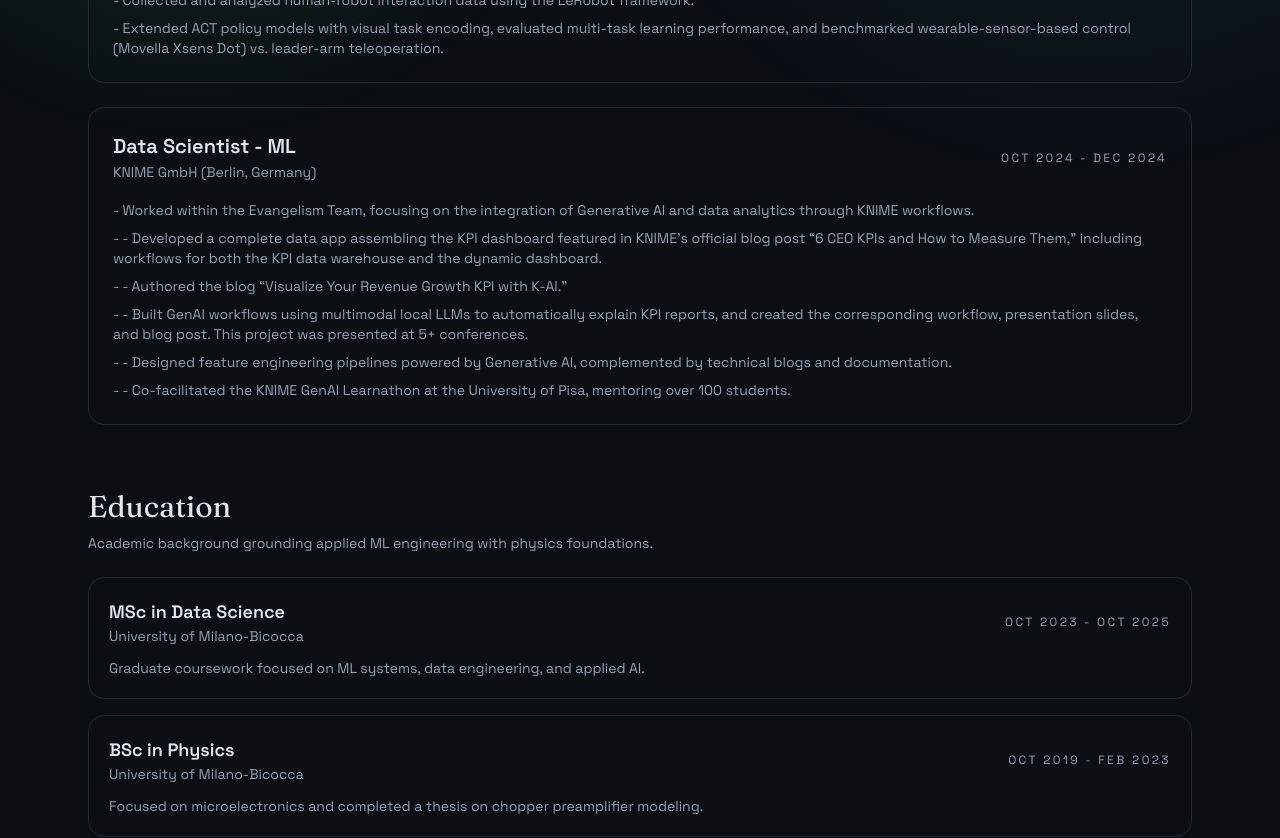
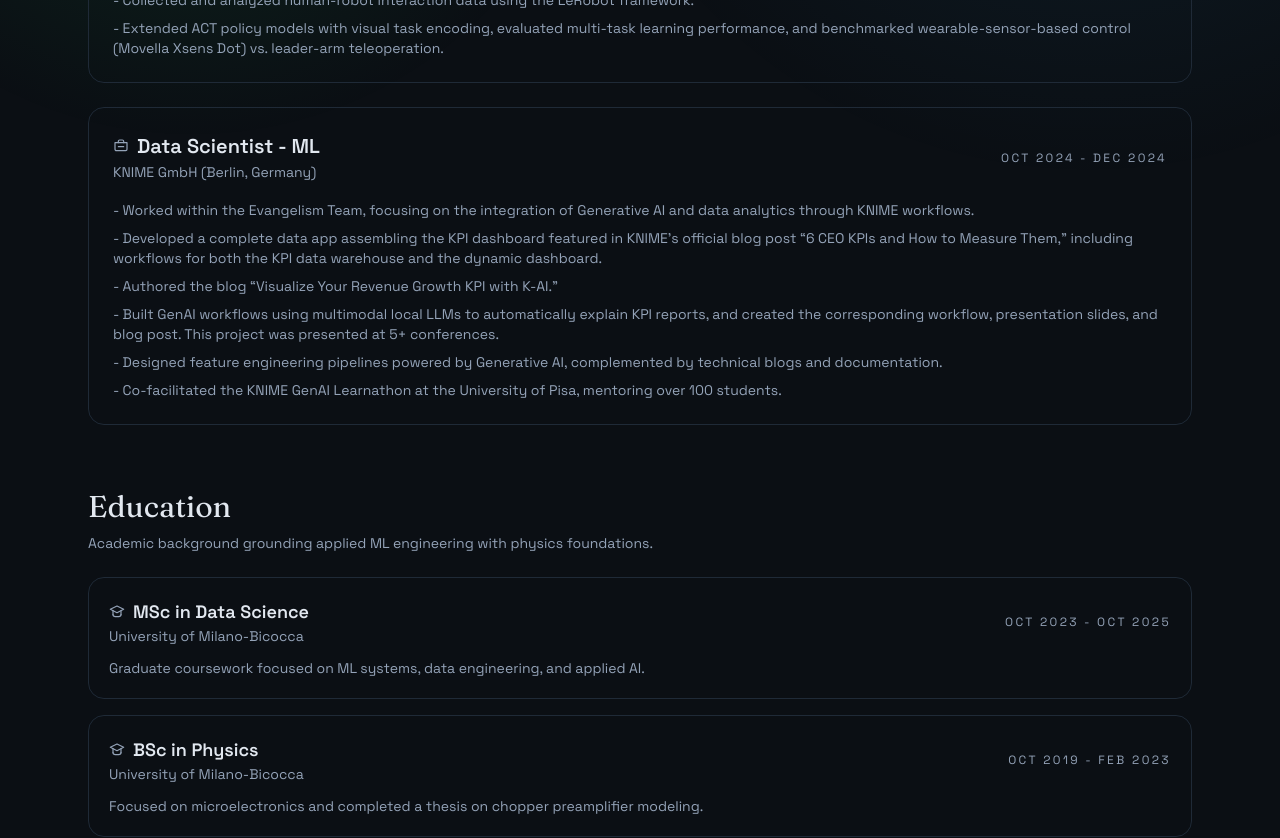
Before and after one commit to SergioV3005/portfolio-sv, a Next.js app: page /experience in a window 1280 px wide. Shown: the part 360-1198 px from the top of the page. Built offline with nearby package versions, Linux system fonts and the light colour scheme.

Commit message:
minor improvement to experience section

```diff
--- a/app/experience/page.tsx
+++ b/app/experience/page.tsx
@@ -26,7 +26,24 @@ export default function ExperiencePage() {
             <div key={item.degree} className="rounded-2xl border border-border p-5">
               <div className="flex flex-wrap items-center justify-between gap-3">
                 <div>
-                  <p className="text-lg font-semibold">{item.degree}</p>
+                  <div className="flex items-center gap-2">
+                    <svg
+                      aria-hidden="true"
+                      viewBox="0 0 24 24"
+                      className="h-4 w-4 text-muted"
+                      fill="none"
+                      stroke="currentColor"
+                      strokeWidth="1.8"
+                      strokeLinecap="round"
+                      strokeLinejoin="round"
+                    >
+                      <path d="M12 3 2 8l10 5 10-5-10-5Z" />
+                      <path d="M6 10v6" />
+                      <path d="M18 10v6" />
+                      <path d="M6 16c0 1.7 2.7 3 6 3s6-1.3 6-3" />
+                    </svg>
+                    <p className="text-lg font-semibold">{item.degree}</p>
+                  </div>
                   <p className="text-sm text-muted">{item.institution}</p>
                 </div>
                 <span className="text-xs uppercase tracking-[0.2em] text-muted">
--- a/components/TimelineItem.tsx
+++ b/components/TimelineItem.tsx
@@ -5,7 +5,23 @@ export default function TimelineItem({ item }: { item: Experience }) {
     <div className="rounded-2xl border border-border bg-card/70 p-6">
       <div className="flex flex-wrap items-center justify-between gap-3">
         <div>
-          <h3 className="text-xl font-semibold">{item.title}</h3>
+          <div className="flex items-center gap-2">
+            <svg
+              aria-hidden="true"
+              viewBox="0 0 24 24"
+              className="h-4 w-4 text-muted"
+              fill="none"
+              stroke="currentColor"
+              strokeWidth="1.8"
+              strokeLinecap="round"
+              strokeLinejoin="round"
+            >
+              <path d="M8 7V5a2 2 0 0 1 2-2h4a2 2 0 0 1 2 2v2" />
+              <path d="M3 7h18v10a2 2 0 0 1-2 2H5a2 2 0 0 1-2-2Z" />
+              <path d="M16 13h-8" />
+            </svg>
+            <h3 className="text-xl font-semibold">{item.title}</h3>
+          </div>
           <a href={item.href} target="_blank" rel="noreferrer" className="text-sm text-muted">
             {item.org}
           </a>
--- a/content/experience.ts
+++ b/content/experience.ts
@@ -8,7 +8,7 @@ export const experiences: Experience[] = [
     period: "May 2025 - Oct 2025",
     description: [
       "Research project: “Data Collection and Analysis of Human–Machine Interaction in the Context of Industry 5.0” (Cod. 25CE114).",
-      "Part of HOMEY – A Human-centric IoE-based Framework for Supporting the Transition Towards Industry 5.0 (PRIN 2022, ID 2022-NAZ-0329/PER, funded by the EU – NextGenerationEU)",
+      "Part of HOMEY – A Human-centric IoE-based Framework for Supporting the Transition Towards Industry 5.0 (PRIN 2022, ID 2022-NAZ-0329/PER, funded by the EU – NextGenerationEU).",
       "Collected and analyzed human-robot interaction data using the LeRobot framework.",
       "Extended ACT policy models with visual task encoding, evaluated multi-task learning performance, and benchmarked wearable-sensor-based control (Movella Xsens Dot) vs. leader-arm teleoperation."
     ]
@@ -20,11 +20,11 @@ export const experiences: Experience[] = [
     period: "Oct 2024 - Dec 2024",
     description: [
       "Worked within the Evangelism Team, focusing on the integration of Generative AI and data analytics through KNIME workflows.",
-      "- Developed a complete data app assembling the KPI dashboard featured in KNIME’s official blog post “6 CEO KPIs and How to Measure Them,” including workflows for both the KPI data warehouse and the dynamic dashboard.",
-      "- Authored the blog “Visualize Your Revenue Growth KPI with K-AI.”",
-      "- Built GenAI workflows using multimodal local LLMs to automatically explain KPI reports, and created the corresponding workflow, presentation slides, and blog post. This project was presented at 5+ conferences.",
-      "- Designed feature engineering pipelines powered by Generative AI, complemented by technical blogs and documentation.",
-      "- Co-facilitated the KNIME GenAI Learnathon at the University of Pisa, mentoring over 100 students."
+      "Developed a complete data app assembling the KPI dashboard featured in KNIME’s official blog post “6 CEO KPIs and How to Measure Them,” including workflows for both the KPI data warehouse and the dynamic dashboard.",
+      "Authored the blog “Visualize Your Revenue Growth KPI with K-AI.”",
+      "Built GenAI workflows using multimodal local LLMs to automatically explain KPI reports, and created the corresponding workflow, presentation slides, and blog post. This project was presented at 5+ conferences.",
+      "Designed feature engineering pipelines powered by Generative AI, complemented by technical blogs and documentation.",
+      "Co-facilitated the KNIME GenAI Learnathon at the University of Pisa, mentoring over 100 students."
     ]
   }
 ];
```
